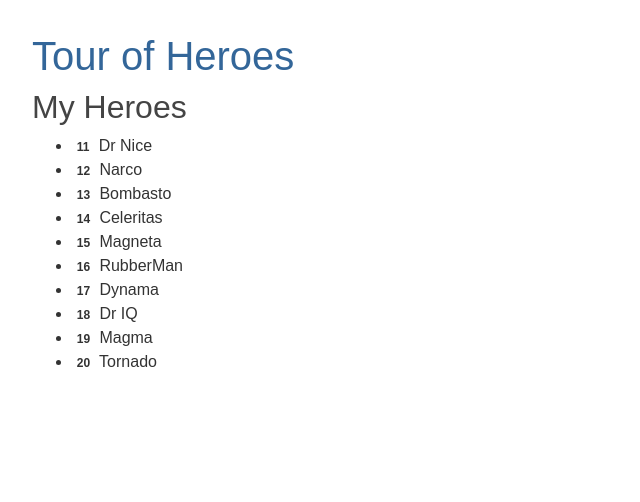
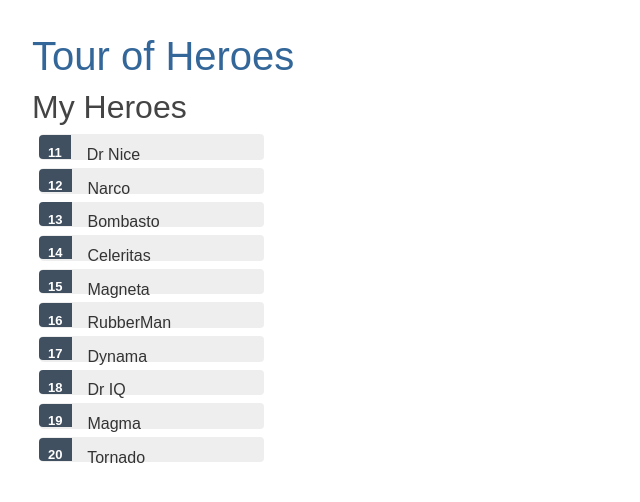
Before and after one commit to shota-nukumizu/angular-app, an Angular app: page / in a window 1280 px wide. Shown: the top 502 px of the page, without its empty margins (0-640 px from the left). Built offline with nearby package versions, Linux system fonts and the light colour scheme.

Commit message:
detail displayed

```diff
--- a/src/app/heroes/heroes.component.css
+++ b/src/app/heroes/heroes.component.css
@@ -0,0 +1,51 @@
+.heroes {
+  margin: 0 0 2em 0;
+  list-style-type: none;
+  padding: 0;
+  width: 15em;
+}
+.heroes li {
+  cursor: pointer;
+  position: relative;
+  left: 0;
+  background-color: #EEE;
+  margin: .5em;
+  padding: .3em 0;
+  height: 1.6em;
+  border-radius: 4px;
+}
+.heroes li:hover {
+  color: #2c3a41;
+  background-color: #e6e6e6;
+  left: .1em;
+}
+.heroes li.selected {
+  background-color: black;
+  color: white;
+}
+.heroes li.selected:hover {
+  background-color: #505050;
+  color: white;
+}
+.heroes li.selected:active {
+  background-color: black;
+  color: white;
+}
+.heroes .badge {
+  display: inline-block;
+  font-size: small;
+  color: white;
+  padding: 0.8em 0.7em 0 0.7em;
+  background-color:#405061;
+  line-height: 1em;
+  position: relative;
+  left: -1px;
+  top: -4px;
+  height: 1.8em;
+  margin-right: .8em;
+  border-radius: 4px 0 0 4px;
+}
+
+input {
+  padding: .5rem;
+}
--- a/src/app/heroes/heroes.component.html
+++ b/src/app/heroes/heroes.component.html
@@ -1,6 +1,17 @@
 <h2>My Heroes</h2>
 <ul class="heroes">
-    <li *ngFor="let hero of heroes">
-        <span class="badge">{{ hero.id }}</span> {{ hero.name }}
+    <li *ngFor="let hero of heroes" [class.selected]="hero === selectedHero" (click)="onSelect(hero)">
+        <span class="badge">{{hero.id}}</span> {{hero.name}}
     </li>
 </ul>
+
+<div *ngIf="selectedHero">
+
+    <h2>{{selectedHero.name | uppercase}} Details</h2>
+    <div><span>id: </span>{{selectedHero.id}}</div>
+    <div>
+        <label for="hero-name">Hero name: </label>
+        <input id="hero-name" [(ngModel)]="selectedHero.name" placeholder="name">
+    </div>
+
+</div>
--- a/src/app/heroes/heroes.component.ts
+++ b/src/app/heroes/heroes.component.ts
@@ -1,4 +1,5 @@
 import { Component, OnInit } from '@angular/core';
+import { Hero } from '../hero';
 import { HEROES } from '../mock-heroes';
 
 @Component({
@@ -8,6 +9,10 @@
 })
 export class HeroesComponent implements OnInit {
   heroes = HEROES
+  selectedHero?: Hero
+  onSelect(hero: Hero):void {
+    this.selectedHero = hero
+  }
   constructor() {}
 
   ngOnInit(): void {
```
Also changed, not shown: 1 other file (tests, documents, lock files or other folders).
